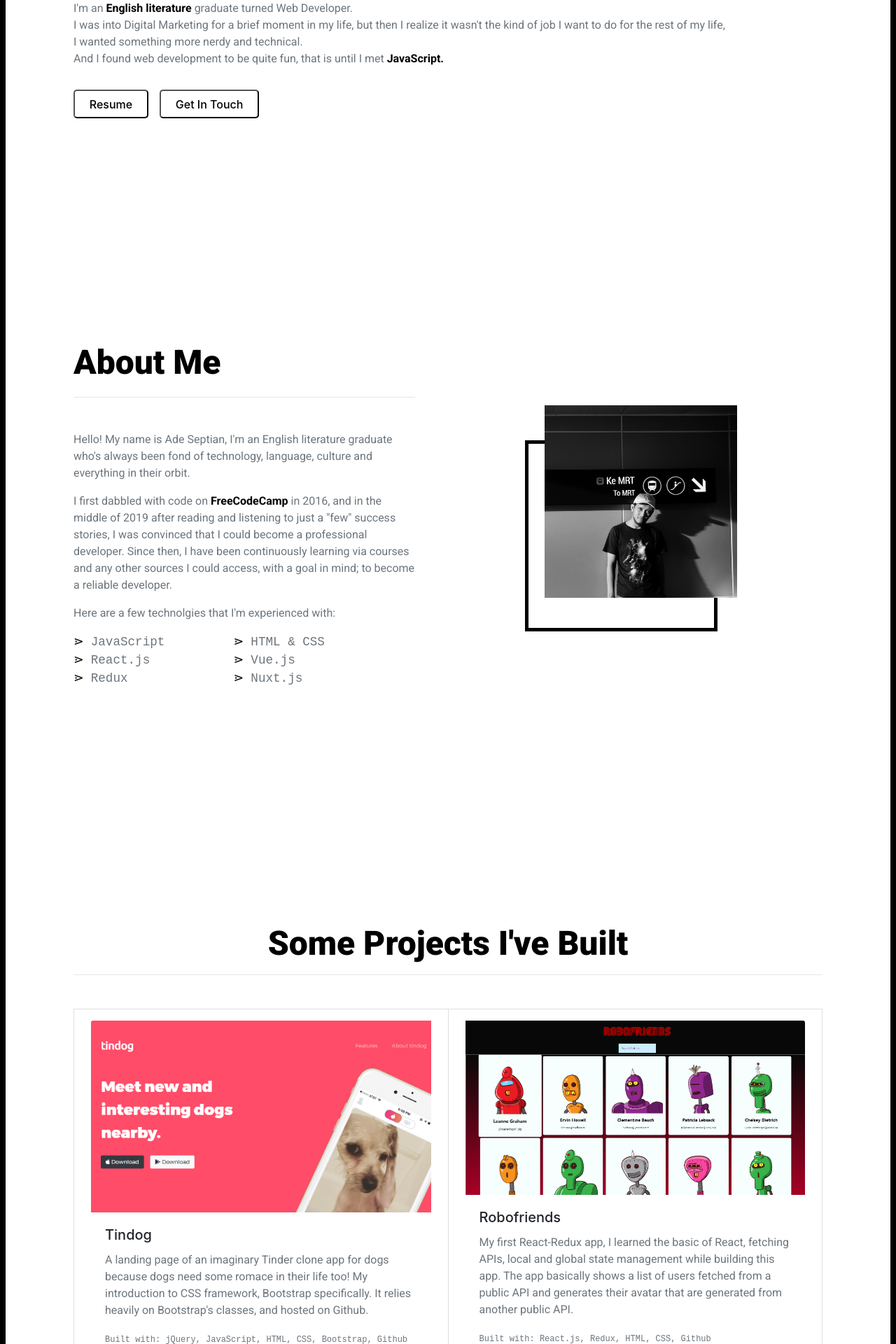
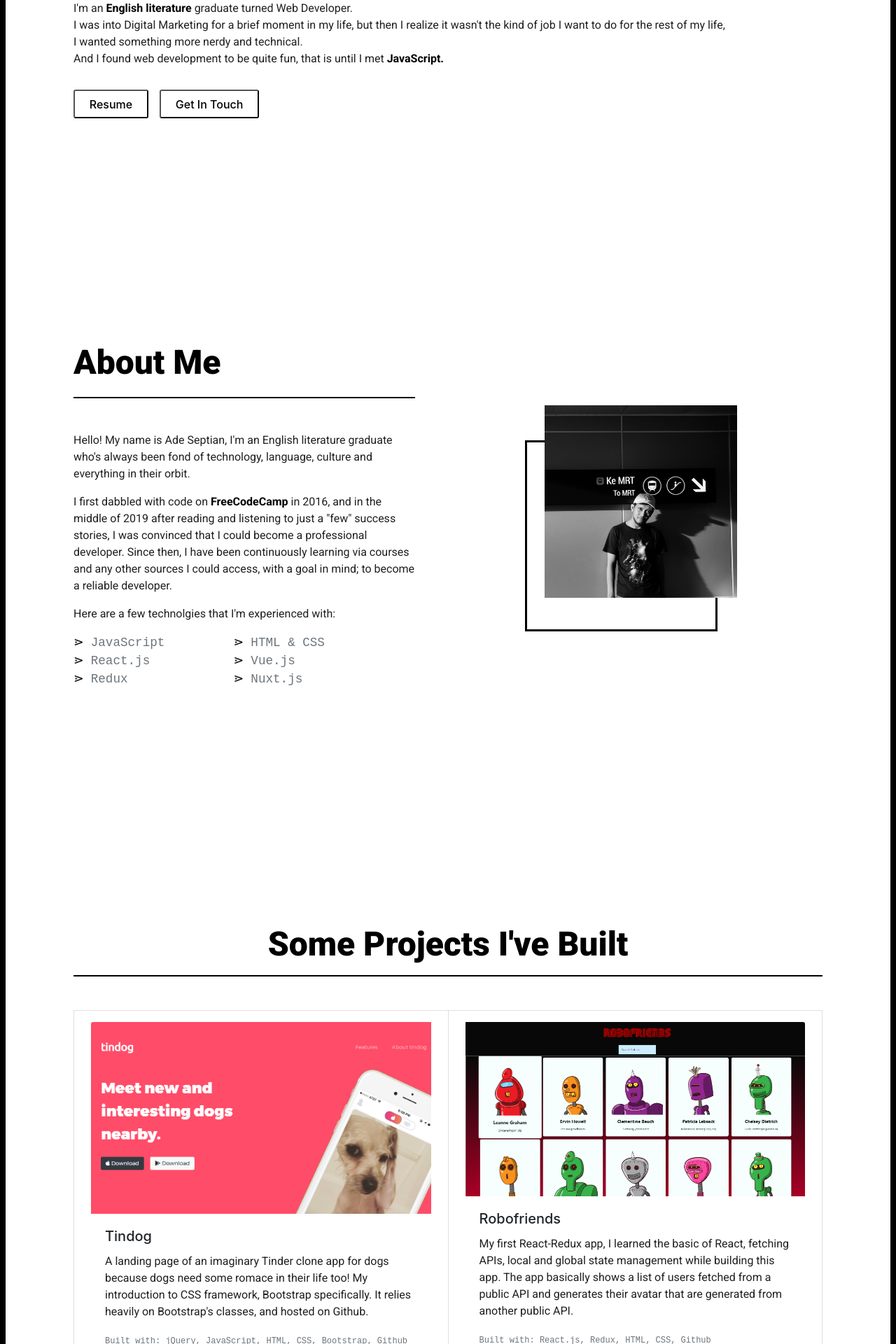
Before and after one commit to septynade/v3, a React (Create React App) app: page / in a window 1280 px wide. Shown: the part 300-2220 px from the top of the page at 70% size. Built offline with nearby package versions, Linux system fonts and the light colour scheme; a web font is replaced by a local one.

Commit message:
modified footer and nav

```diff
--- a/src/App.css
+++ b/src/App.css
@@ -58,8 +58,6 @@ Nav {
 
 .nav-link:hover {
   color: #505050 !important;
-  border-bottom: 2px solid;
-  padding-bottom: 0;
 }
 
 .greeting {
@@ -89,7 +87,7 @@ strong {
   padding: 0.4rem 1.3rem;
   margin-top: 1rem;
   margin-right: 1rem;
-  border-radius: 5px;
+  border-radius: 3px;
 }
 .btn-white:hover {
   color: #ffffff;
@@ -130,26 +128,9 @@ strong {
   background-color: #000;
   z-index: -2;
 }
-.rectangle-2 {
-  position: absolute;
-  left: -100%;
-  top: -2%;
-  height: 7%;
-  width: 199%;
-  background-color: #000;
-  z-index: -1;
-}
-
-footer {
-  margin: 2rem;
-  margin-top: 20rem;
-  font-family: monospace;
-  text-align: center;
-  font-weight: bold;
-}
 
 .icons {
-  color: #ffffff;
+  color: #000000;
   font-size: 1.2rem;
 }
 
@@ -200,7 +181,7 @@ footer {
   content: '';
   align-content: flex-end;
   position: absolute;
-  border: 5px solid #000000;
+  border: 3px solid #000000;
   border-radius: 0;
   width: 50%;
   height: 65%;
@@ -219,12 +200,12 @@ footer {
 }
 
 .card-text {
-  color: #6c757d;
+  color: #1f1f1f;
   font-family: 'Roboto', sans-serif !important;
 }
 
 .text-body {
-  color: #6c757d !important;
+  color: #1f1f1f !important;
   font-family: 'Roboto', sans-serif;
 }
 
@@ -232,3 +213,21 @@ footer {
   font-family: monospace;
   font-size: small;
 }
+
+.footer {
+  margin: 2rem;
+  margin-top: 20rem;
+  font-family: monospace;
+  text-align: center;
+  font-weight: bold;
+}
+
+hr {
+  height: 1px;
+  color: #000;
+  background-color: #000;
+}
+
+hr.footer {
+  margin: 0 2.5em;
+}
--- a/src/components/Contact.js
+++ b/src/components/Contact.js
@@ -3,11 +3,7 @@ import { Container, Row, Col } from 'react-bootstrap'
 
 const Contact = () => {
   return (
-    <Container
-      fluid
-      className='border-top border-bottom border-grey mb-0'
-      id='contact'
-    >
+    <Container fluid className='my-5 py-5' id='contact'>
       <Row md={5} lg={2} className='justify-content-center py-5'>
         <Col>
           <h1 className='text-center section-title'>What's Next?</h1>
--- a/src/components/Footer.js
+++ b/src/components/Footer.js
@@ -1,11 +1,13 @@
 import React from 'react'
-import { Container } from 'react-bootstrap'
+import { Container, Row, Col } from 'react-bootstrap'
 
 const Footer = () => {
   return (
-    <Container fluid style={{ backgroundColor: '#000' }}>
-      <footer style={{ color: '#505050' }} className='mb-0 mt-5 py-3'>
-        <div className='my-5'>
+    <Container fluid>
+      <hr className='footer' />
+      <Row>
+        <Col className='my-5 pl-5'>© Ade Septian.</Col>
+        <Col className='text-right my-5 pr-5'>
           <a
             className='mr-4'
             href='https://github.com/septynade'
@@ -30,9 +32,8 @@ const Footer = () => {
           <a className='' href='https://twitter.com/septynade' target='blank'>
             <i className='fab fa-twitter icons'></i>
           </a>
-        </div>
-        © {new Date().getFullYear()} Ade Septian.
-      </footer>
+        </Col>
+      </Row>
     </Container>
   )
 }
--- a/src/components/Header.js
+++ b/src/components/Header.js
@@ -44,7 +44,7 @@ class Menu extends Component {
           })
         }
       >
-        <Container>
+        <Container fluid>
           <Navbar.Brand href='/' style={{ fontSize: '2rem' }} className='mr-5'>
             &lt;Ade /&gt;
           </Navbar.Brand>
```
